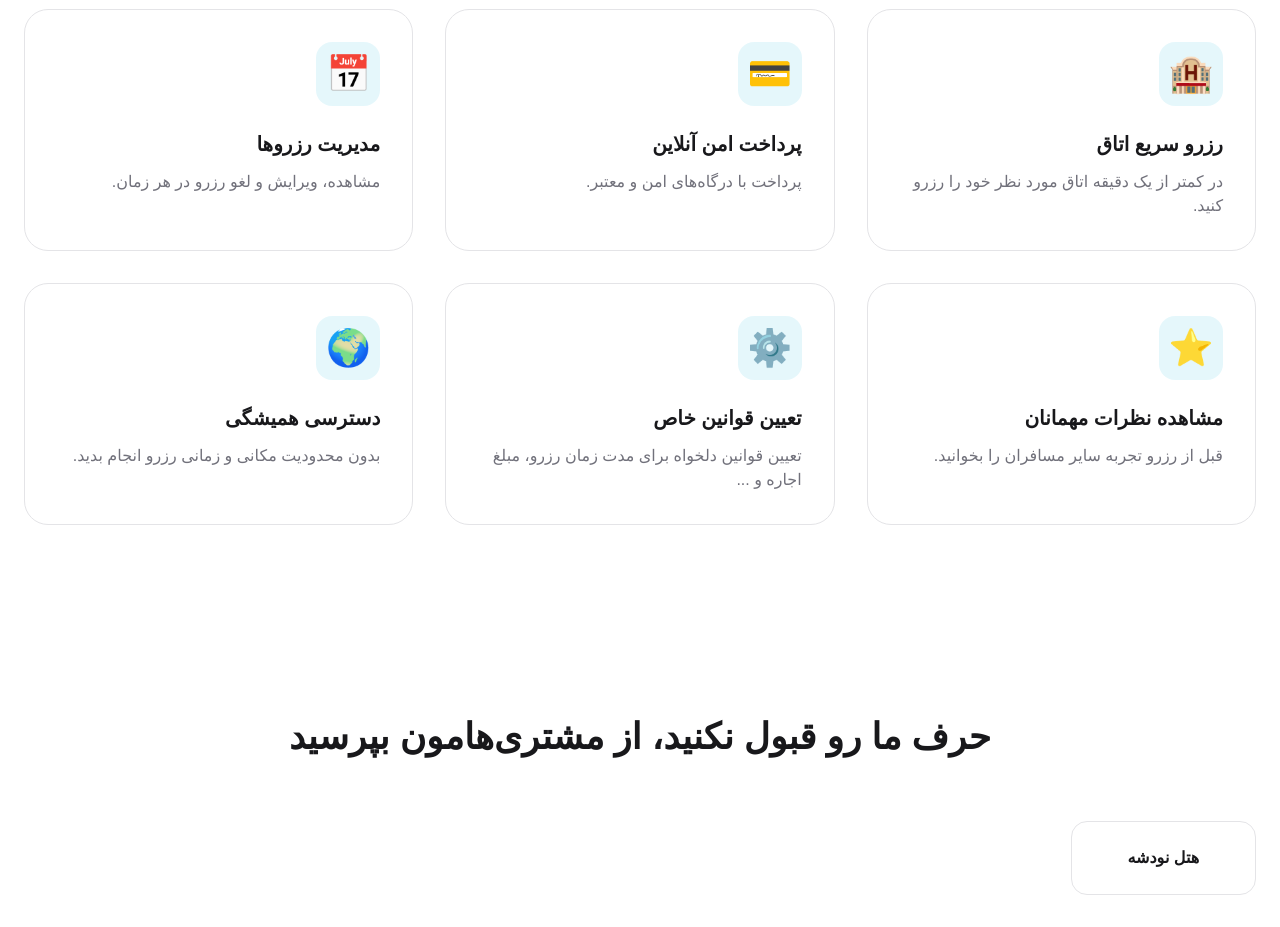
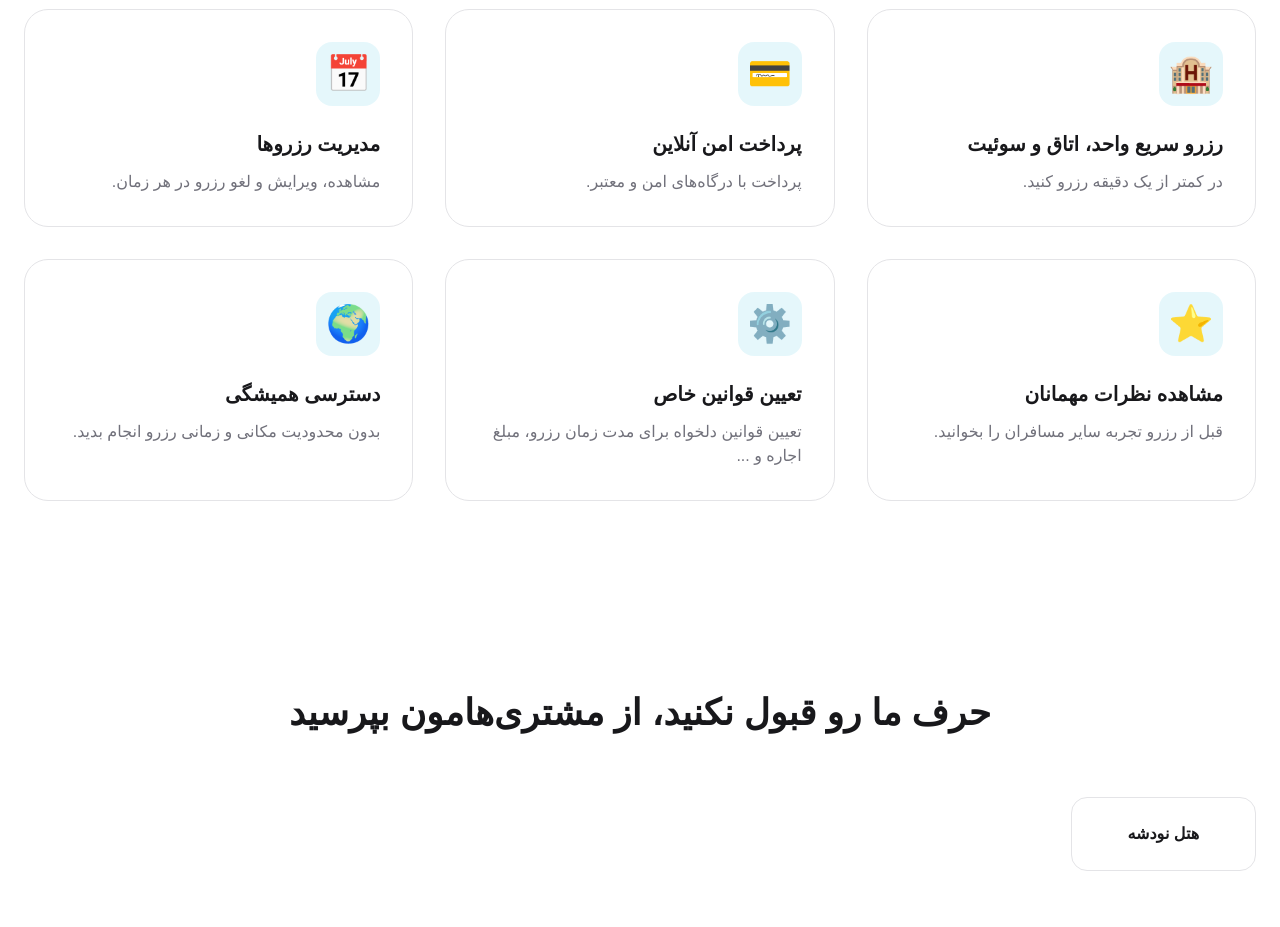
Before and after one commit to hafezabbasi/reservation-app, a Svelte app: page / in a window 1280 px wide. Shown: the part 1440-2367 px from the top of the page. Built offline with nearby package versions, Linux system fonts and the light colour scheme.

Commit message:
Update properties item

```diff
--- a/src/App.svelte
+++ b/src/App.svelte
@@ -33,8 +33,8 @@ let phoneNumber="09350657135"
 const properties = [
   {
     icon: "🏨",
-    title: "رزرو سریع اتاق",
-    desc: "در کمتر از یک دقیقه اتاق مورد نظر خود را رزرو کنید."
+    title: "رزرو سریع واحد، اتاق و سوئیت",
+    desc: "در کمتر از یک دقیقه رزرو کنید."
   },
   {
     icon: "💳",
```
